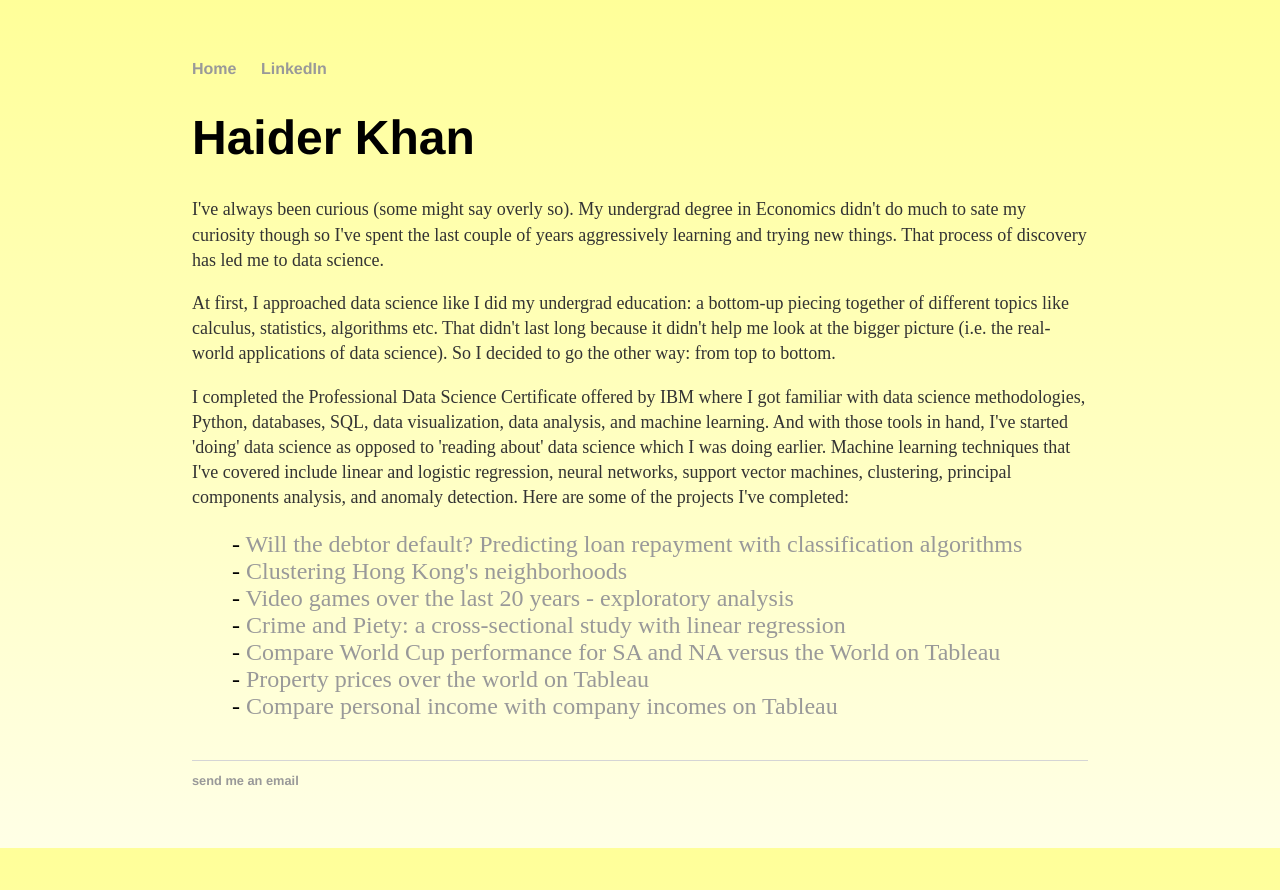
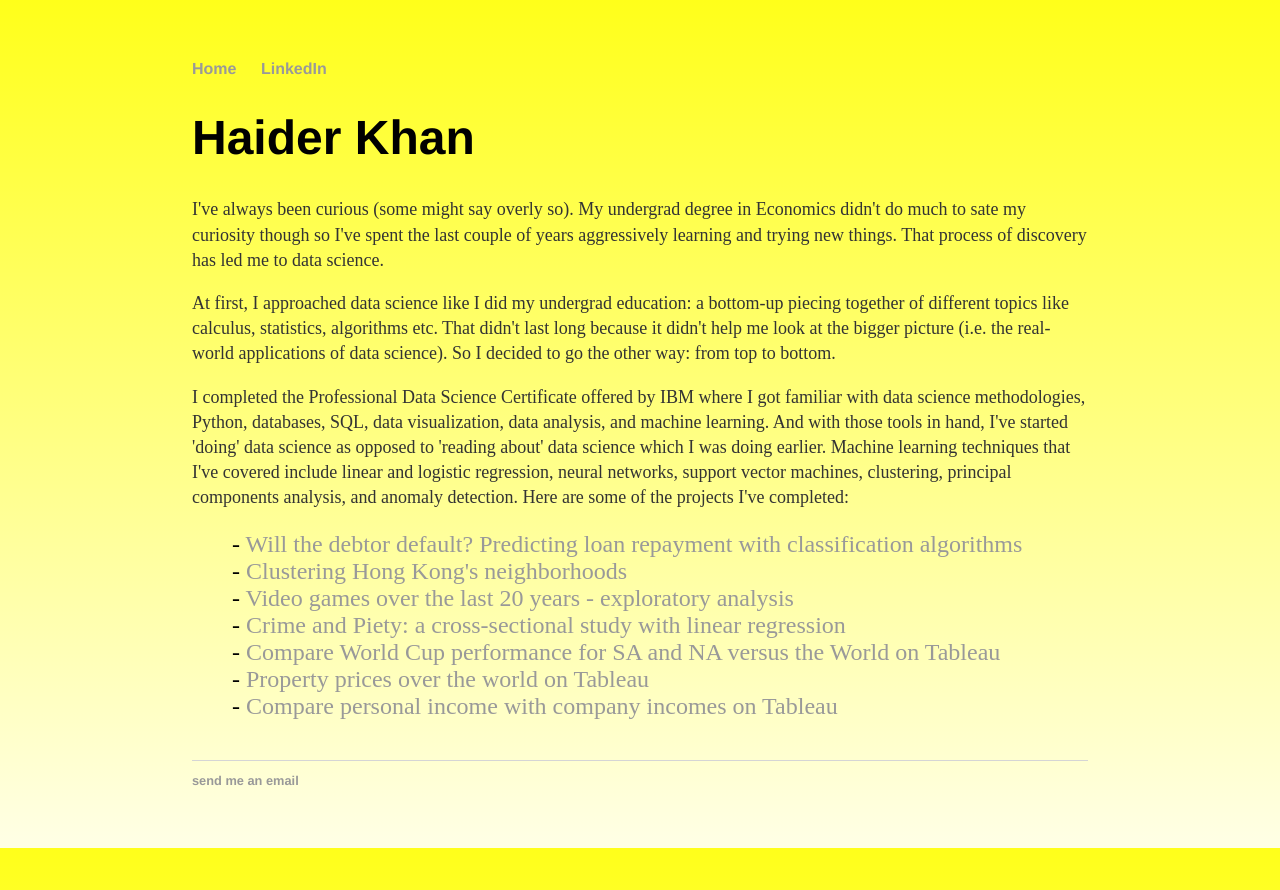
Before and after one commit to h2kh/h2kh.github.io, a Jekyll site: the page built from index.html, in a window 1280 px wide. Shown: the top 890 px of the page. Built offline with Jekyll 4.4.1, drawn with Linux system fonts in a browser that asks for light colours.

Commit message:
Update main.css

```diff
--- a/css/main.css
+++ b/css/main.css
@@ -1,11 +1,11 @@
 body {
     margin: 60px auto;
     width: 70%;
-    background: -webkit-linear-gradient(#ffff99, #ffffe6);
-    background: -o-linear-gradient(#ffff99, #ffffe6);
-    background: -moz-linear-gradient(#ffff99, #ffffe6);
-    background: linear-gradient(#ffff99, #ffffe6);
-    background-color: #ffff99;
+    background: -webkit-linear-gradient(#ffff1a, #ffffe6);
+    background: -o-linear-gradient(#ffff1a, #ffffe6);
+    background: -moz-linear-gradient(#ffff1a, #ffffe6);
+    background: linear-gradient(#ffff1a, #ffffe6);
+    background-color: #ffff1a;
 }
 nav ul, footer ul {
     font-family:'Helvetica', 'Arial', 'Sans-Serif';
```
